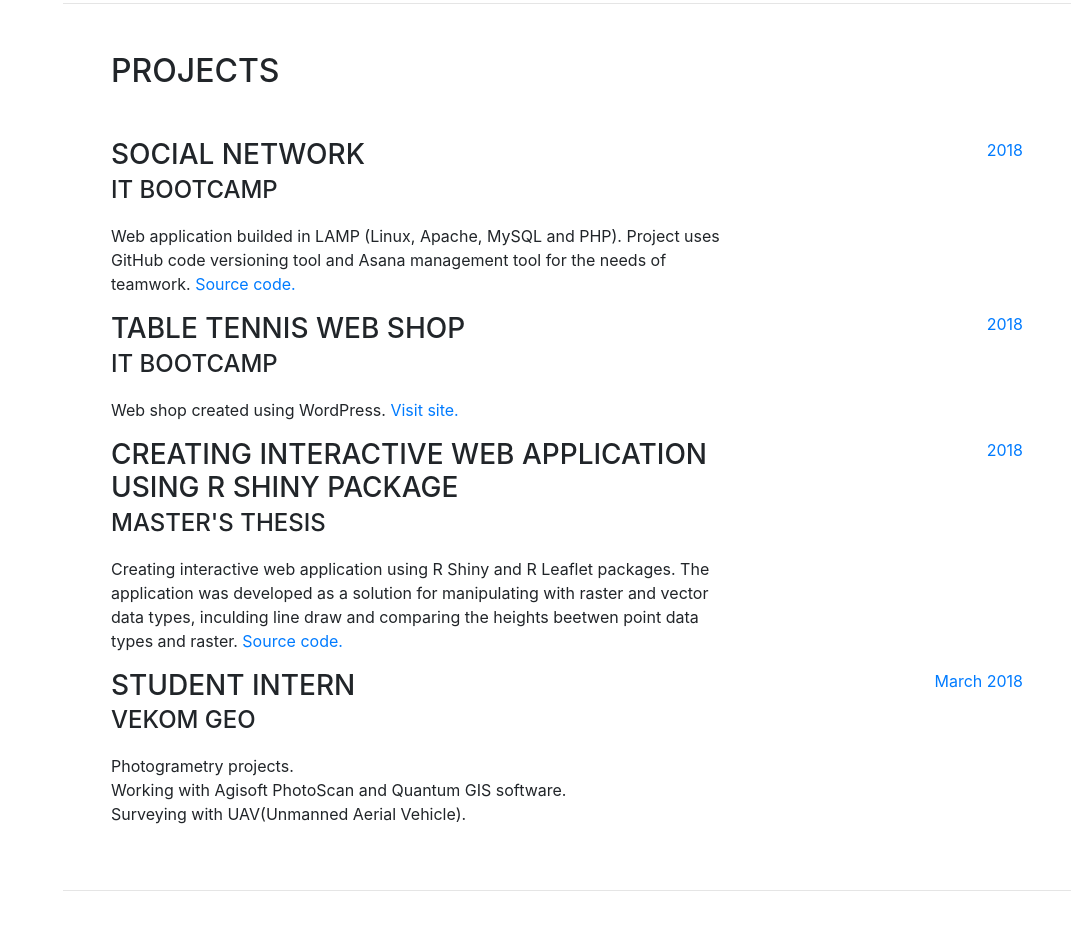
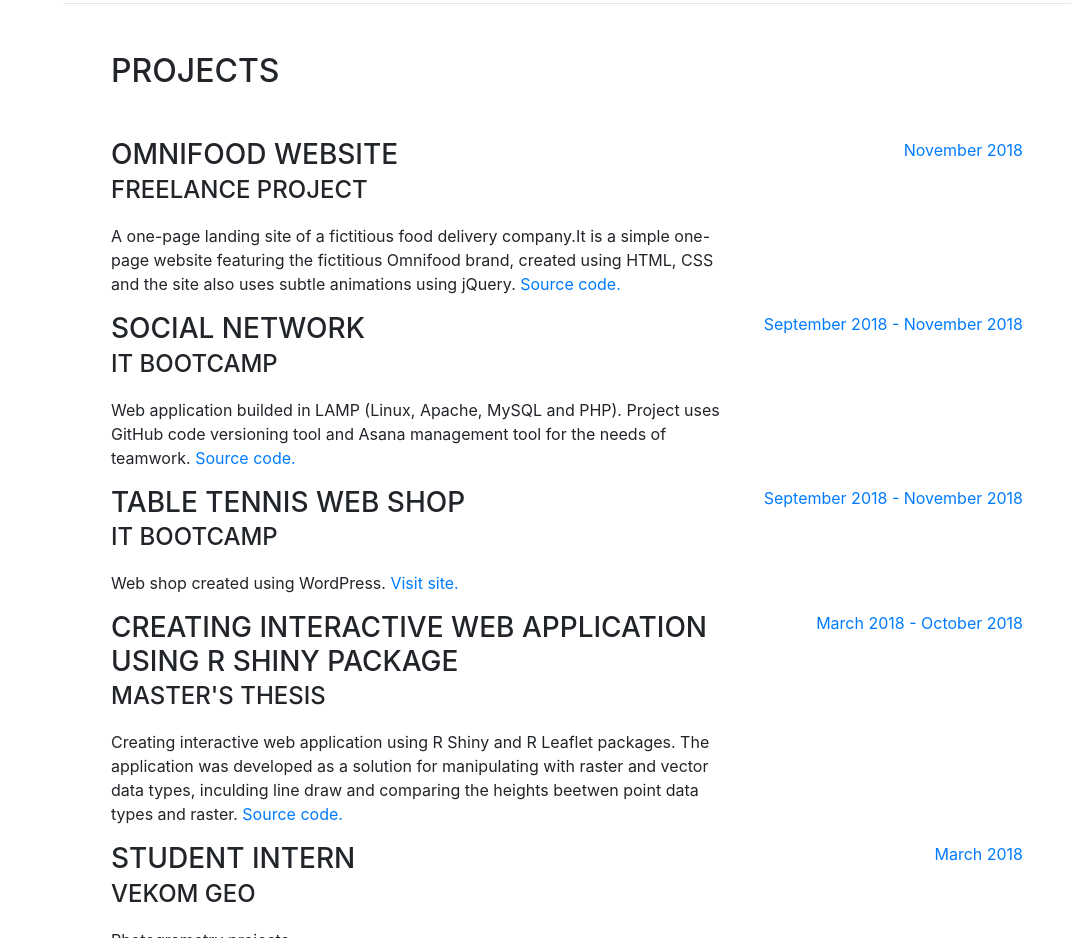
Before and after one commit to NikolaGergic/NikolaGergic.github.io, a website with bundled scripts: page index.html in a window 1280 px wide. Shown: the part 1598-2536 px from the top of the page, without its empty margins (209-1280 px from the left). Built offline with nearby package versions, Linux system fonts and the light colour scheme; a web font is replaced by a local one.

Commit message:
Added new project on portfoli

```diff
--- a/index.html
+++ b/index.html
@@ -144,7 +144,19 @@
         <div class="my-auto">
           <h2 class="mb-5">Projects</h2>
 
-
+          <div class="resume-item d-flex flex-column flex-md-row">
+            <div class="resume-content mr-auto">
+              <h3 class="mb-0">Omnifood Website</h3>
+              <div class="subheading mb-3">Freelance project</div>
+                <p>
+                A one-page landing site of a fictitious food delivery company.It is a simple one-page website featuring the fictitious Omnifood brand, created using HTML, CSS and the site also uses subtle animations using jQuery.
+                <a href="https://github.com/NikolaGergic/Omnifood-website" target="_blank">Source code.</a>
+                </p>
+            </div>
+            <div class="resume-date text-md-right">
+              <span class="text-primary">November 2018</span>
+            </div>
+          </div>
 
           <div class="resume-item d-flex flex-column flex-md-row">
             <div class="resume-content mr-auto">
@@ -156,7 +168,7 @@
                 </p>
             </div>
             <div class="resume-date text-md-right">
-              <span class="text-primary">2018</span>
+              <span class="text-primary">September 2018 - November 2018</span>
             </div>
           </div>
 
@@ -170,7 +182,7 @@
                   </p>
               </div>
               <div class="resume-date text-md-right">
-                <span class="text-primary">2018</span>
+                <span class="text-primary">September 2018 - November 2018</span>
               </div>
             </div>
 
@@ -183,7 +195,7 @@
                 </p>
             </div>
             <div class="resume-date text-md-right">
-              <span class="text-primary">2018</span>
+              <span class="text-primary">March 2018 - October 2018</span>
             </div>
           </div>
 
```
